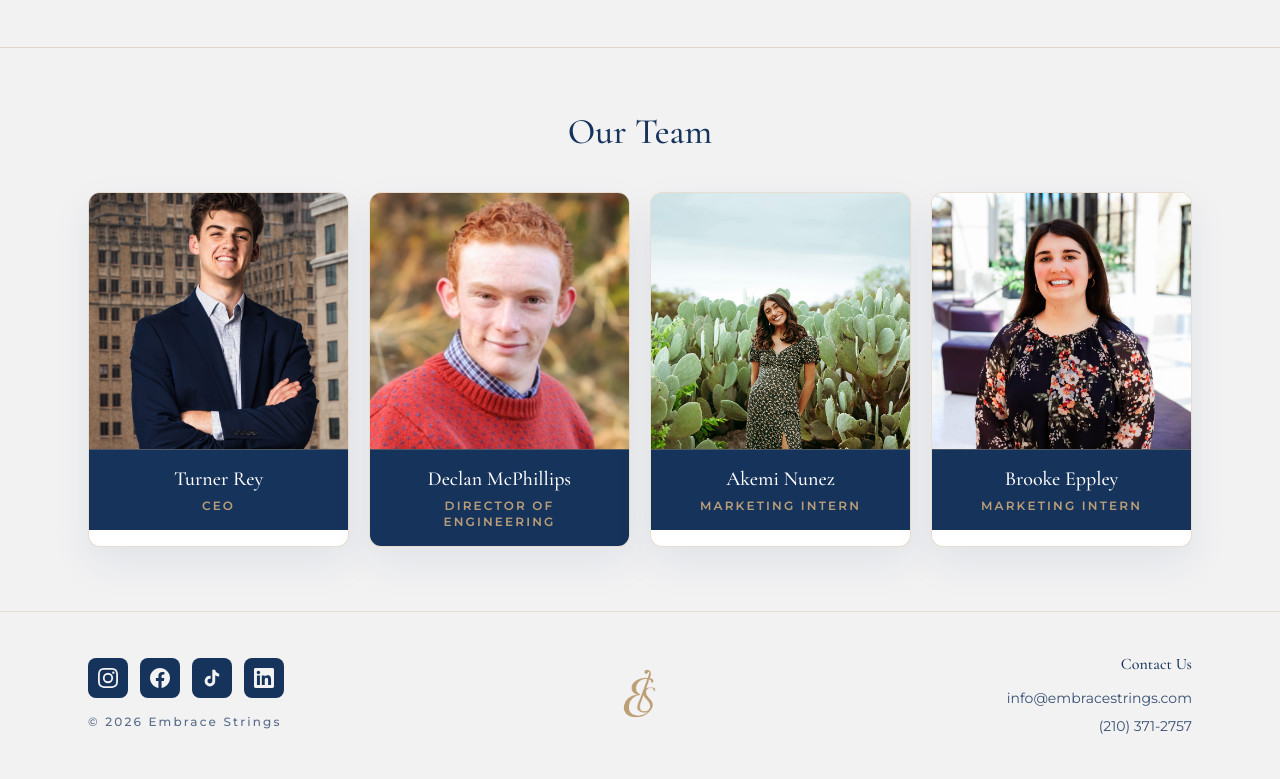
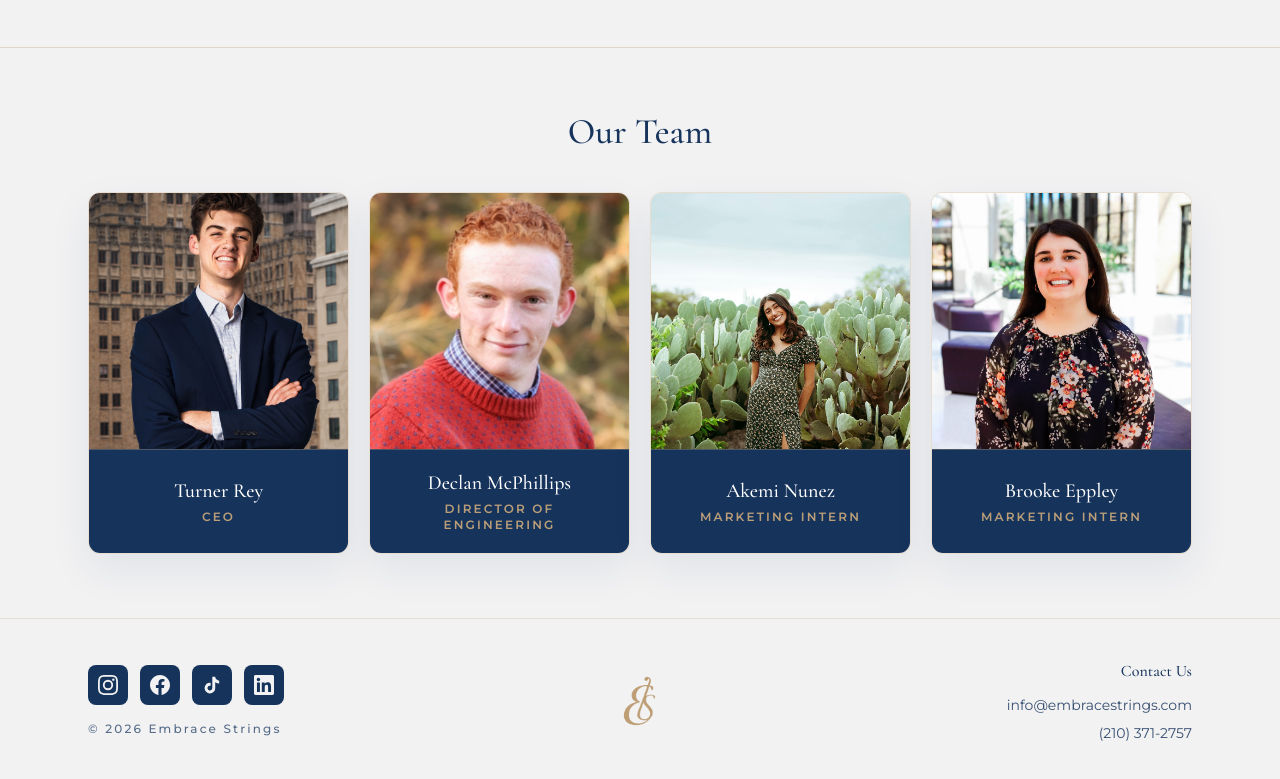
Before and after one commit to embracestrings/embrace-strings-site, a Next.js app: page /about in a window 1280 px wide. Shown: the part 1386-2165 px from the top of the page. Built offline with nearby package versions, Linux system fonts and the light colour scheme.

Commit message:
Equalize team card footer height across two-line roles

```diff
--- a/app/components/about/Team.tsx
+++ b/app/components/about/Team.tsx
@@ -75,7 +75,7 @@ export default function Team() {
                   </svg>
                 </div>
               </div>
-              <div className="border-t border-[#ba9e78]/35 bg-[#16335b] px-4 py-4 text-center transition-colors duration-300 group-hover:bg-[#1c3e6e]">
+              <div className="flex min-h-[6.5rem] flex-col items-center justify-center border-t border-[#ba9e78]/35 bg-[#16335b] px-4 py-4 text-center transition-colors duration-300 group-hover:bg-[#1c3e6e]">
                 <h3 className="text-xl font-medium leading-snug text-white transition-colors duration-300 group-hover:text-[#ba9e78]">
                   {member.name}
                 </h3>
```
